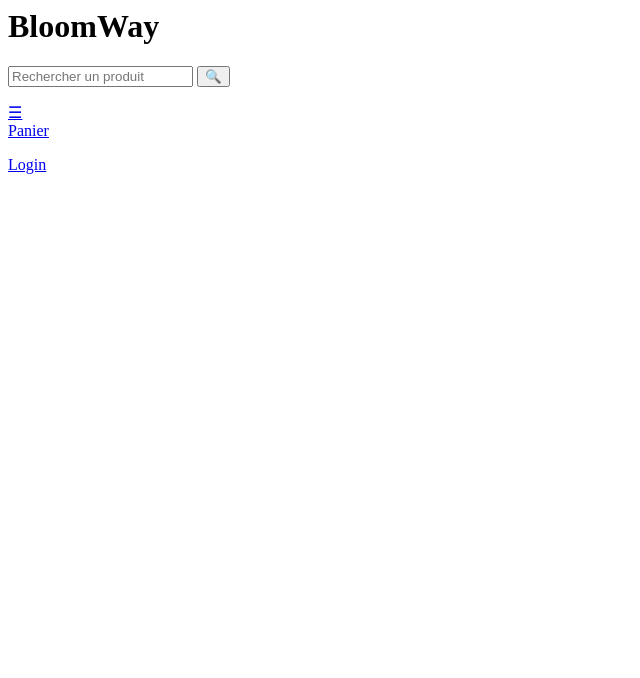
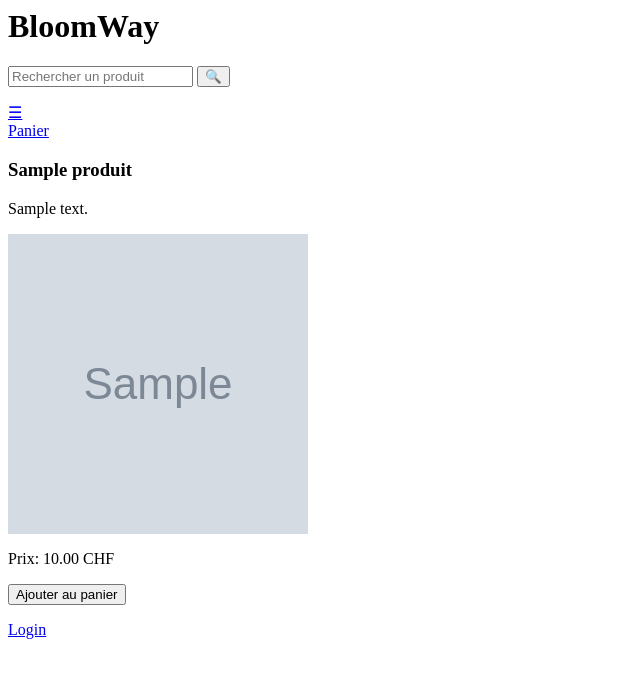
Before and after one commit to AdrienMedinger/TM2026, a Django app: page /detail/1/ in a window 1280 px wide. Shown: the top 678 px of the page, without its empty margins (0-640 px from the left). Run offline with Django 4.2, Linux system fonts and the light colour scheme; tables that the repository leaves empty hold one stand-in row (values such as "Sample post"); grey boxes marked "Sample" are stand-in pictures.

Commit message:
commit31_projet

```diff
--- a/BloomWay/bloomway/projet/templates/projet/affichage_produit.html
+++ b/BloomWay/bloomway/projet/templates/projet/affichage_produit.html
@@ -13,6 +13,7 @@
             <form method="post" action="{% url 'detail' produit.id %}">
                 {% csrf_token %}
                 <button type="submit">Détails</button>
+            </form>
                 <hr>
             {% endfor %}
         </div>
--- a/BloomWay/bloomway/projet/templates/projet/detail.html
+++ b/BloomWay/bloomway/projet/templates/projet/detail.html
@@ -1,7 +1,6 @@
 {%extends 'projet/base.html' %}
 
 {% block content %}
-    {% for produit in produits %}
         <div class ="produit">
             <h3>{{ produit.nom }}</h3>
             <p>{{ produit.description }}</p>
@@ -18,7 +17,7 @@
             </form>
 
             {% endfor %}
-    {% endfor %}
+
         </div>
 
 
--- a/BloomWay/bloomway/projet/templates/projet/panier.html
+++ b/BloomWay/bloomway/projet/templates/projet/panier.html
@@ -26,11 +26,11 @@
             <a href="{% url 'modifier_quantite_panier' item.variante_produit.id 'augmenter' %}">+</a>
             <a href ="{% url 'modifier_quantite_panier' item.variante_produit.id 'diminuer' %}">-</a>
             <a href="{% url 'supprimer_du_panier' item.variante_produit.id  %}">Supprimer</a>
-            <a href="{% url 'checkout'%}">Passer commande</a>
         </td>
     </tr>
     {% endfor %}
 </table>
+<a href="{% url 'checkout'%}">Passer commande</a>
 {% else %}
 <p>Votre panier est vide.</p>
 {% endif %}
--- a/BloomWay/bloomway/projet/views.py
+++ b/BloomWay/bloomway/projet/views.py
@@ -319,12 +319,12 @@
 
     order_id =créer_commande.pk
     for panier_produit in panier_produits:
-        produit_id = panier_produit.produit.id
+        produit_id = panier_produit.variante_produit.produit.id
         variante_produit = panier_produit.variante_produit.id
-        prix = panier_produit.variante_produit.prix
+        price = panier_produit.variante_produit.prix
         quantité = panier_produit.quantite
 
-        créer_commande_item = OrderItem(order_id=order_id, produit=produit_id,variante_produit_id=variante_produit,user=user,prix=prix,quantité=quantité )
+        créer_commande_item = OrderItem(order_id=order_id, produit_id=produit_id,variante_produit_id=variante_produit,user=user,price=price,quantité=quantité )
         créer_commande_item.save()
 
 
```
